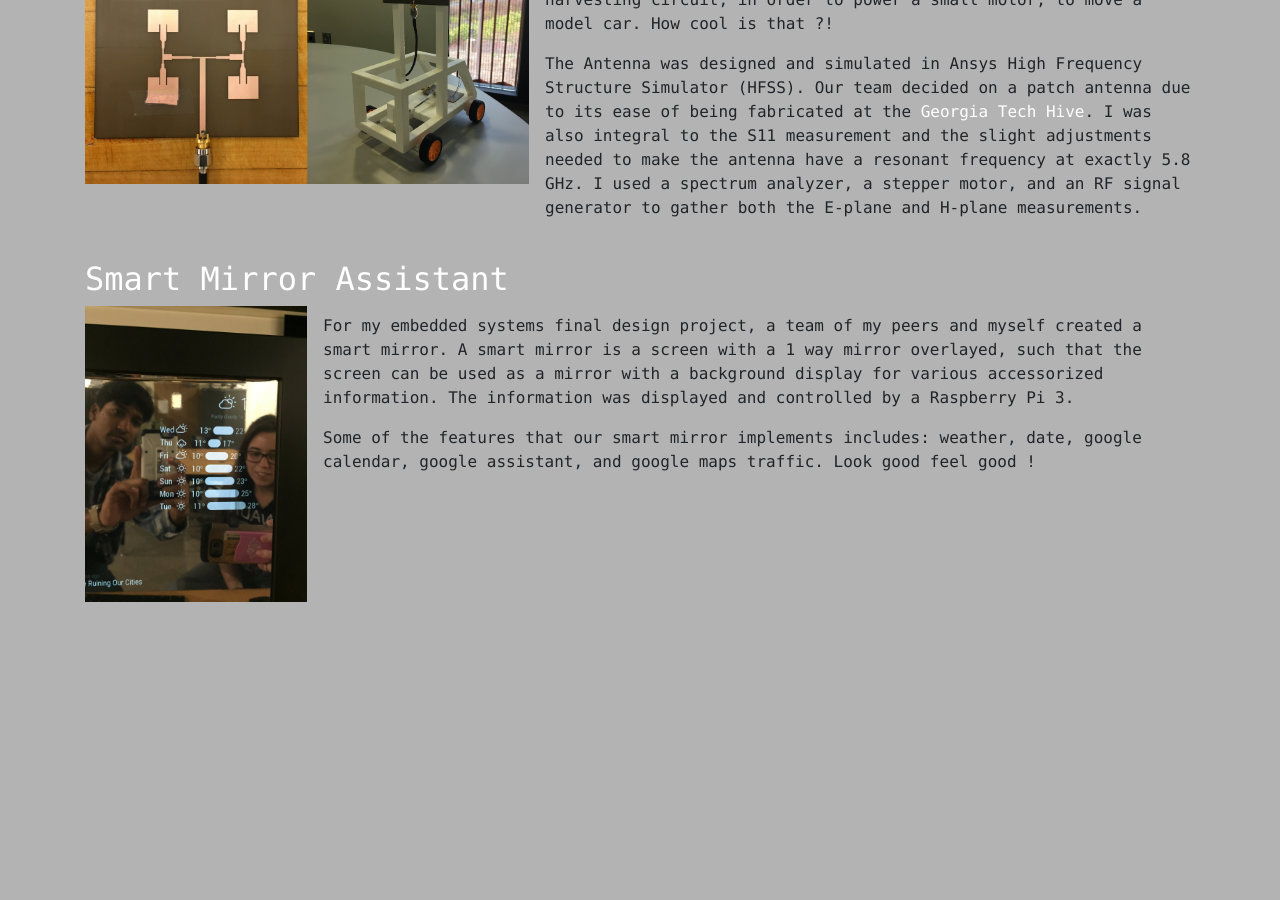
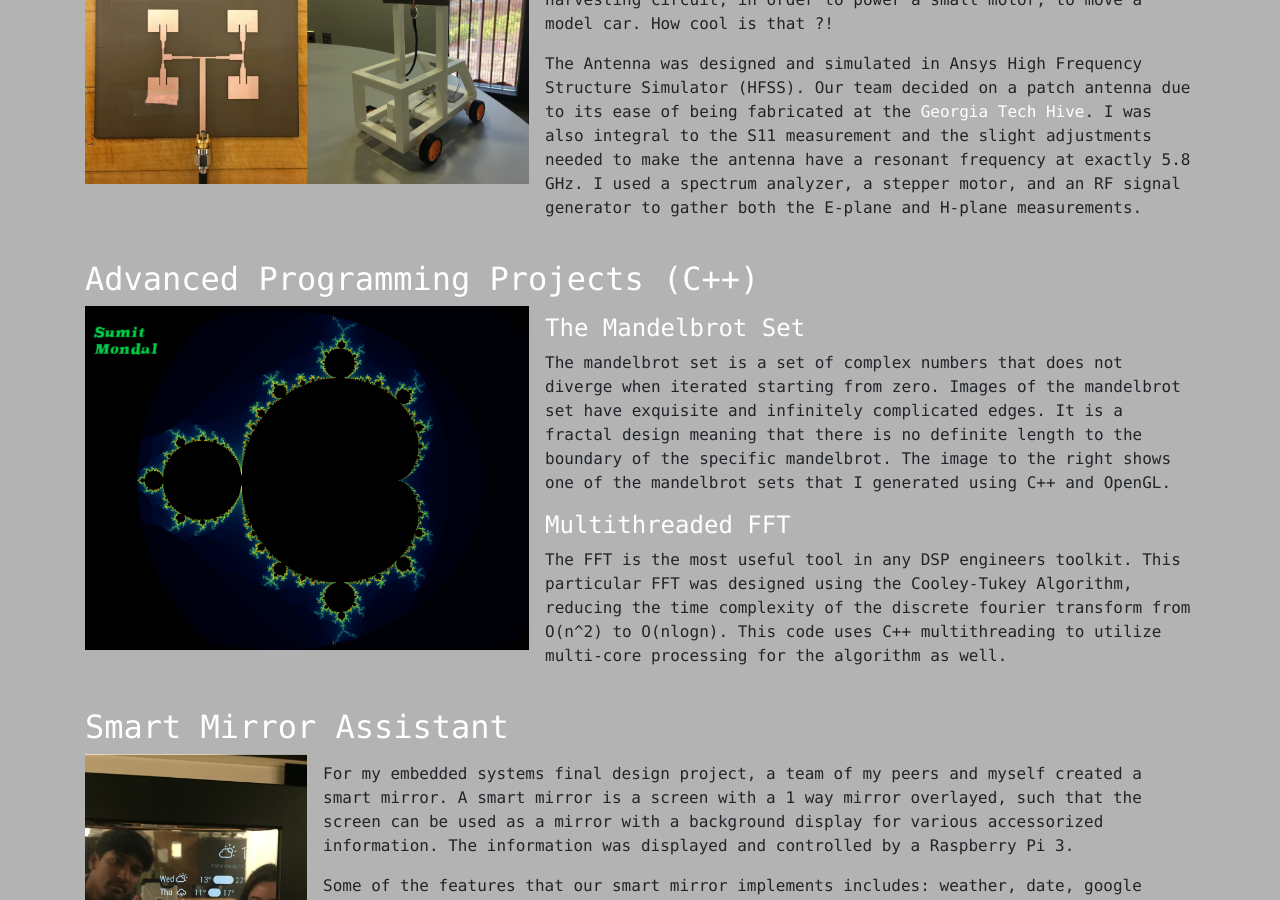
Before and after one commit to SumitMondal/SumitMondal.github.io, a Jekyll site: the page built from projects/index.html, in a window 1280 px wide and 900 px high, scrolled down 1075 px. Built offline with Jekyll 4.4.1, drawn with Linux system fonts in a browser that asks for light colours; before the commit the page ends 1693 px from its top, so only the background shows below that.

Commit message:
c++ projects and fixed broken mirror

```diff
--- a/projects/index.html
+++ b/projects/index.html
@@ -52,13 +52,28 @@ layout: project
   </div>
 </div>
 
+<div class="container">
+  <div class="row">
+    <div class="col">
+      <br>
+      <h2 class="text-secondary">Advanced Programming Projects (C++)</h2>
+      <p><img src="/images/mandelbrot.png" style="width: 40%;display: block; float:left;margin:0 1em 1em 0;"   alt="cover" /></p>
+      <h4 class="text-secondary">The Mandelbrot Set</h4>
+      <p>The mandelbrot set is a set of complex numbers that does not diverge when iterated starting from zero. Images of the mandelbrot set have exquisite and infinitely complicated edges. It is a fractal design meaning that there is no definite length to the boundary of the specific mandelbrot. The image to the right shows one of the mandelbrot sets that I generated using C++ and OpenGL. </p>
+      <h4 class="text-secondary">Multithreaded FFT</h4>
+      <p> The FFT is the most useful tool in any DSP engineers toolkit. This particular FFT was designed using the Cooley-Tukey Algorithm, reducing the time complexity of the discrete fourier transform from O(n^2) to O(nlogn). This code uses C++ multithreading to utilize multi-core processing for the algorithm as well. </p>
+    </div>
+  </div>
+</div>
+
+
 
 <div class="container">
   <div class="row">
     <div class="col">
       <br>
       <h2 class="text-secondary"><a href="https://www.youtube.com/watch?v=9ShZ0jGuPjY">Smart Mirror Assistant</a></h2>
-      <p><img src="/images/mirror.jpg" style="width: 20%;display: block; float:left;margin:0 1em 1em 0;"   alt="cover" /></p>
+      <p><img src="/images/mirror.png" style="width: 20%;display: block; float:left;margin:0 1em 1em 0;"   alt="cover" /></p>
       <p>For my embedded systems final design project, a team of my peers and myself created a smart mirror. A smart mirror is a screen with a 1 way mirror overlayed, such that the screen can be used as a mirror with a background display for various accessorized information. The information was displayed and controlled by a Raspberry Pi 3.</p>
       <p>Some of the features that our smart mirror implements includes: weather, date, google calendar, google assistant, and google maps traffic. Look good feel good !</p>
     </div>
```
Also changed, not shown: images/mandelbrot.png (added), images/mirror.jpg (deleted), images/mirror.png (added), 5 other files.
